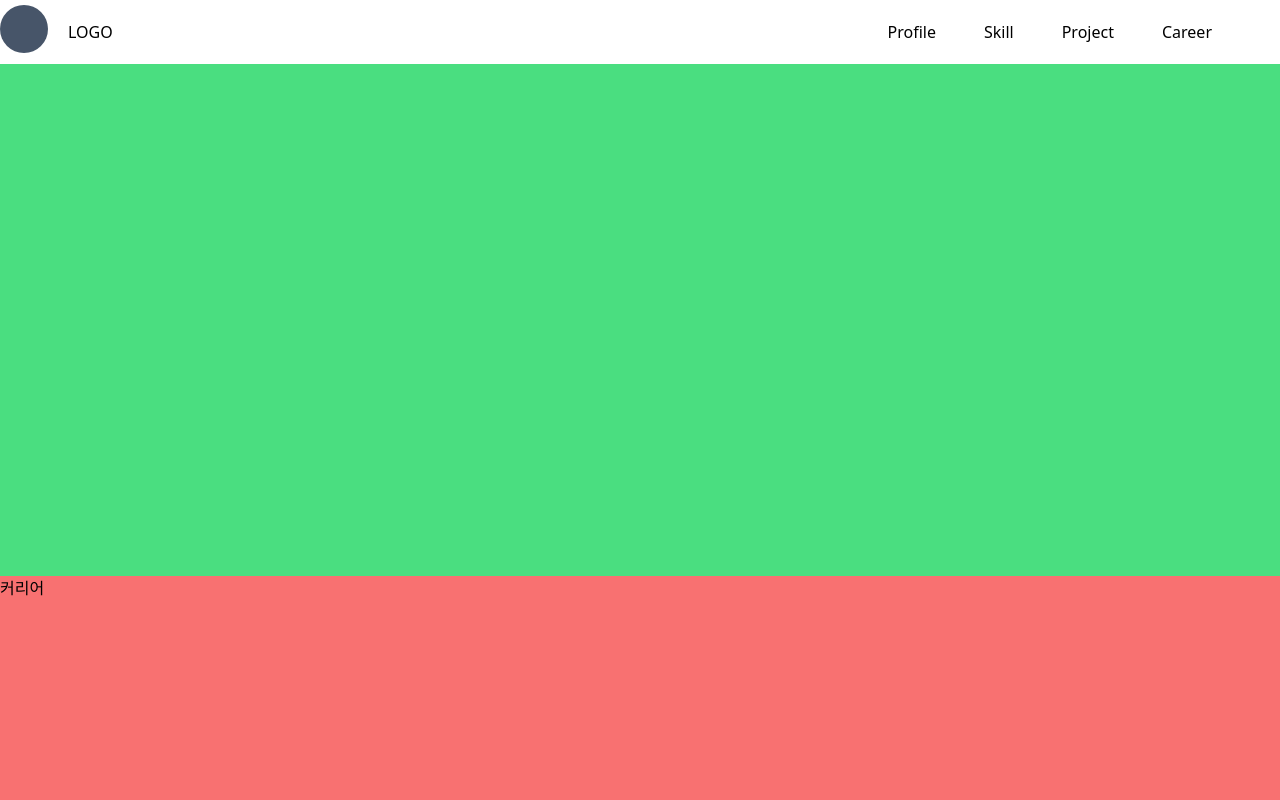
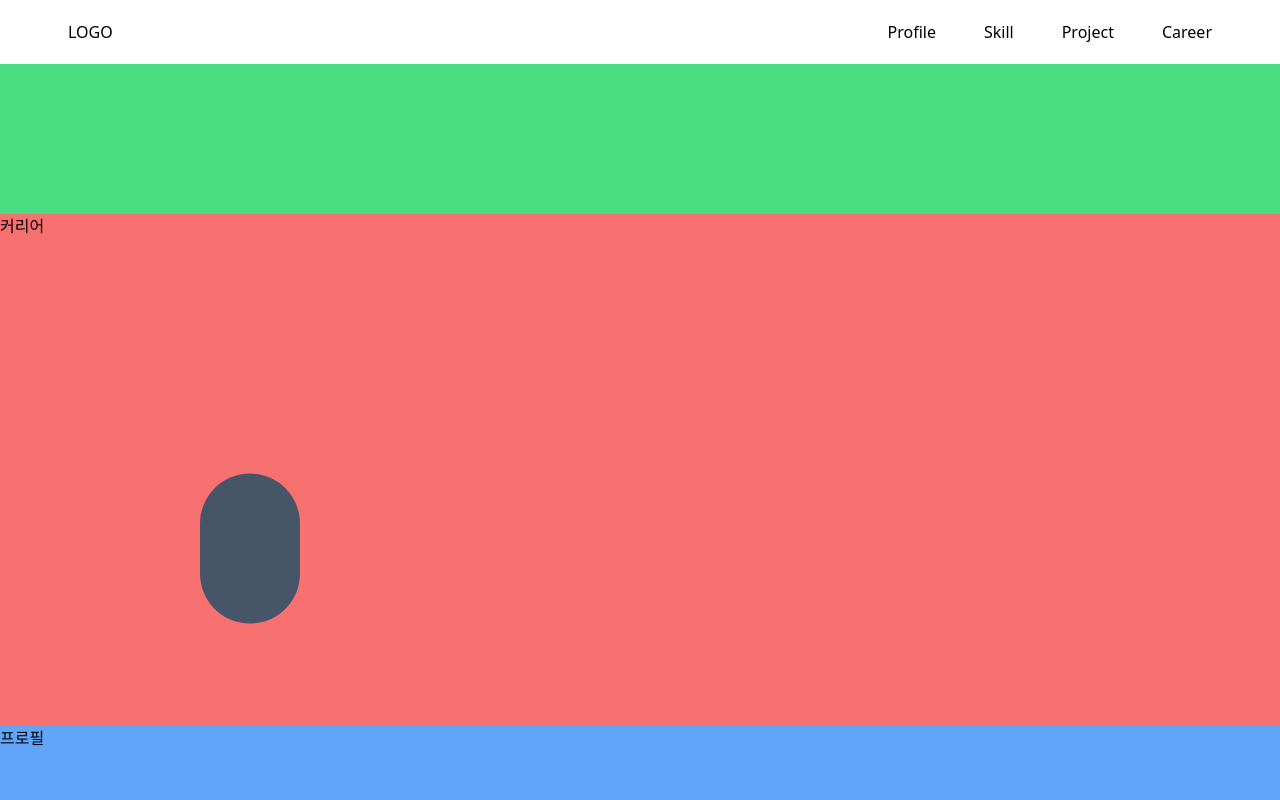
Before and after one commit to ramer-dev/portfolio, a Next.js app: page / in a window 1280 px wide. Shown: the top 800 px of the page. Built offline with nearby package versions, Linux system fonts and the light colour scheme.

Commit message:
SSR Issue

```diff
--- a/components/page/intro/intro.tsx
+++ b/components/page/intro/intro.tsx
@@ -1,10 +1,43 @@
 import React from "react";
 import Flat from "./particle/Flat";
 
-export default function Intro():JSX.Element {
-    return(
-        <div className={" w-auto h-128 bg-green-400"}>
-            <Flat top={5} left={5} width={12} height={5} zDepth={1}/>
+export default function Intro(): JSX.Element {
+
+
+    const placer = () => {
+        const arr = Array(15).fill(false)
+        const mod_five: number[] = []
+        const mod_three: number[] = []
+        let count: number = 0;
+        while (true) {
+            const ban = Math.floor(Math.random() * 15 + 1)
+
+            if (!(ban % 5 in mod_five && ban % 3 in mod_three)) {
+                mod_five.push(ban % 5)
+                mod_three.push(ban % 3)
+                arr[ban - 1] = true
+                count += 1
+            }
+
+            if (count == 3)
+                console.log(arr)
+                return arr
+        }
+
+    }
+    return (
+        <div className={"h-fit bg-green-400 my-0 mx-auto"}>
+            <div className={"grid"}>
+                {placer().map((t, i) => {
+                    return t
+                        ? <Flat key={i} left={i%3 * 100} top={i%5 * 100} width={100} height={150} zDepth={1}/>
+                        : <div key={i} className={"item"}/>
+                })
+                }
+
+
+            </div>
         </div>
+
     )
 }
--- a/components/page/intro/particle/Flat.tsx
+++ b/components/page/intro/particle/Flat.tsx
@@ -4,25 +4,27 @@ import { distance } from "popmotion";
 // import './flat_particle.css';
 
 type ParticleType = {
-    top: number,
-    left: number,
     width: number,
     height: number,
-    zDepth: number
+    zDepth: number,
+    left:number,
+    top:number
 }
 
 export default function Flat(props: ParticleType): JSX.Element {
     const x = useMotionValue(0);
     const spring = useSpring(x);
-    const top = props.top
+
     return (
             <AnimatePresence mode='wait'>
-                <motion.div className={`absolute bg-slate-600 w-12 h-12 rounded-full`} initial={{ opacity: 0, scale: .5 }} animate={{ opacity: 1, scale: 1 }}
-                    style={{top:props.top}}
-                    whileHover={{ scale: 1.1 }}
-                    transition={{ duration: 0.2 }}
+                <motion.div className={`relative bg-slate-600 rounded-full`}
+                    initial={{y:100}}
+                    whileInView={"visible"}
+                    viewport={{once:true}}
+                    animate={{ y:[10,-10, 10,], }}
+                    transition={{ duration:3, ease: "easeInOut", times:[0,0.5, 1], repeat:Infinity, repeatDelay:0}}
+                    style={{width:props.width, height:props.height, left:props.left, top:props.top}}
                 >
-
                 </motion.div>
 
             </AnimatePresence>
--- a/tailwind.config.js
+++ b/tailwind.config.js
@@ -5,7 +5,8 @@ module.exports = {
   theme: {
     extend: {
       spacing:{
-        '128': '32rem'
+        '128': '32rem',
+        '256': '64rem'
       }
     },
   },
```
Also changed, not shown: 1 other file (tests, documents, lock files or other folders).
